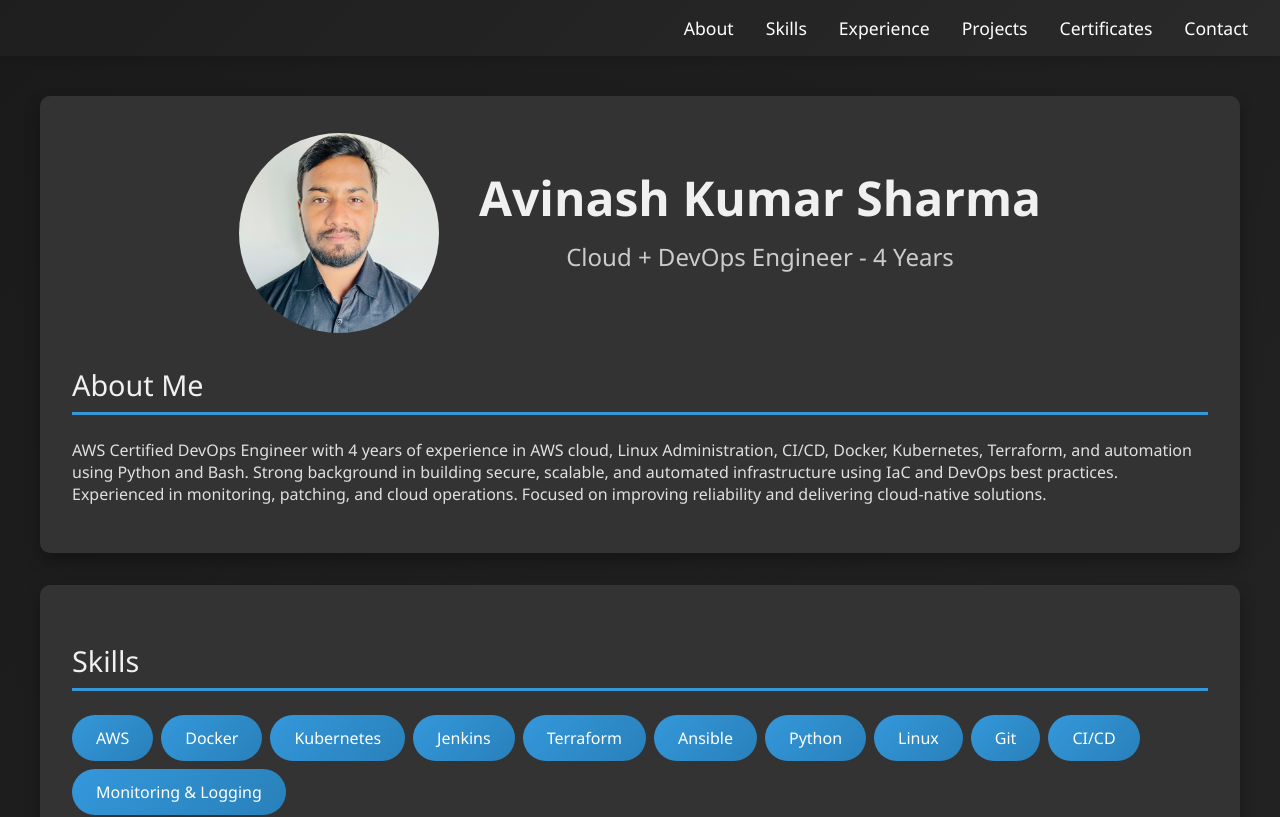
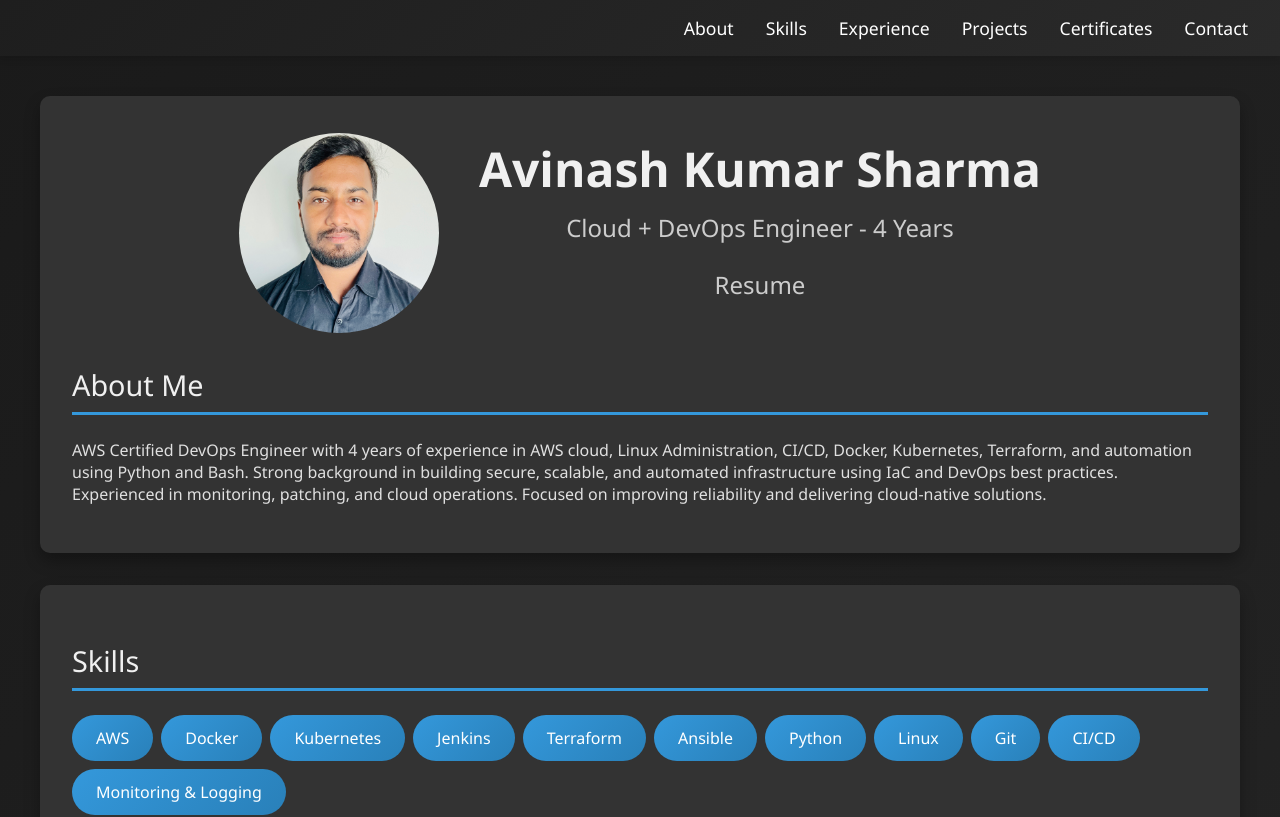
Before and after one commit to avinash-sharma-121/portfolio, a React (Create React App) app: page / in a window 1280 px wide. Shown: the top 817 px of the page. Built offline with nearby package versions, Linux system fonts and the light colour scheme.

Commit message:
added resume in my profile

```diff
--- a/src/components/About.js
+++ b/src/components/About.js
@@ -14,6 +14,7 @@ const About = () => {
 
                     <h1>Avinash Kumar Sharma</h1>
                     <p>Cloud + DevOps Engineer - 4 Years</p>
+                    <p><a href="https://drive.google.com/file/d/1LDdFpsqKdiUY6UM1EsUtUbm4-dRF2Hry/view?usp=sharing" target="_blank" style={{ textDecoration: 'none', color: 'inherit' }} rel="noreferrer">Resume</a></p>
                 </div>
             </div>
             <h2>About Me</h2>
```
